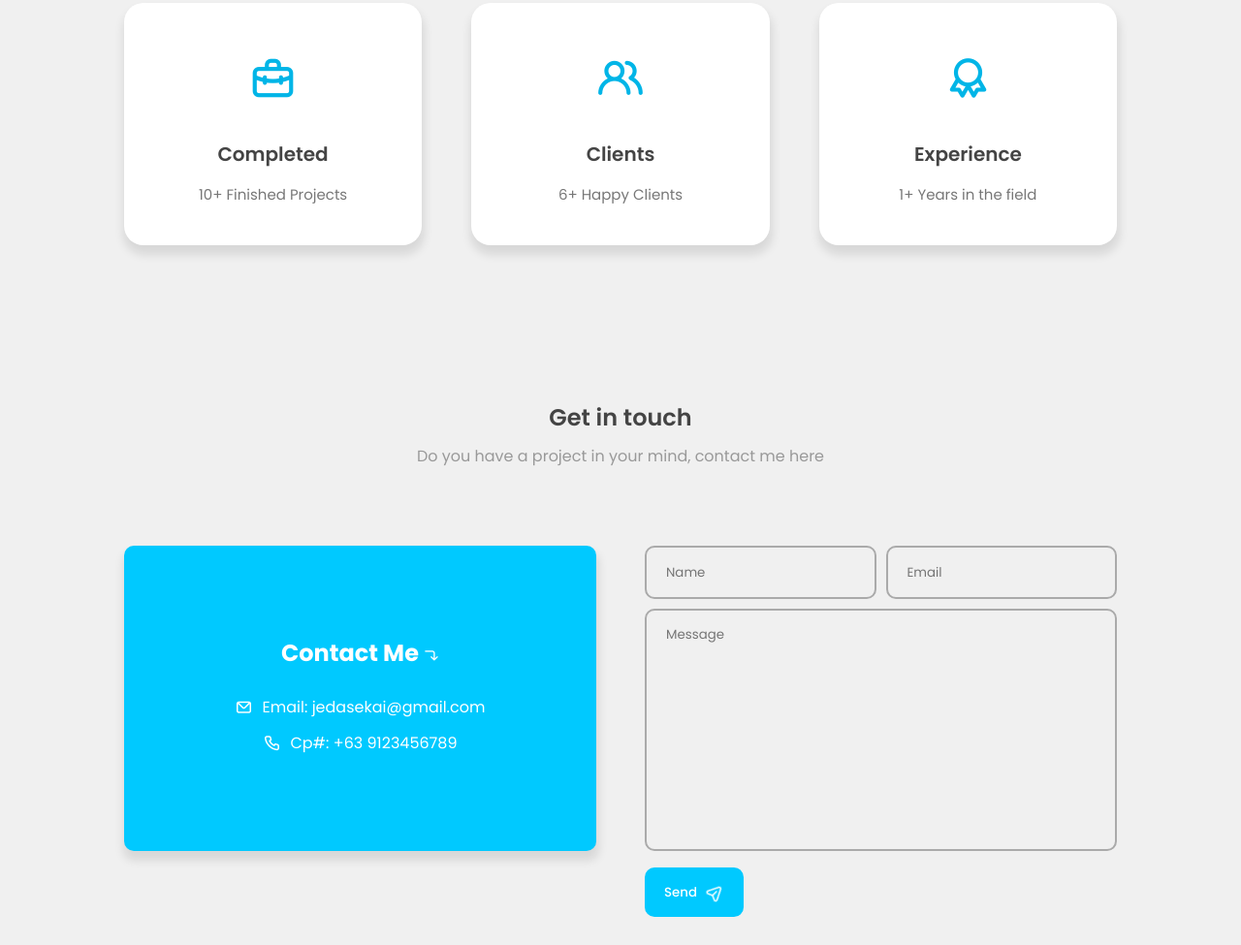
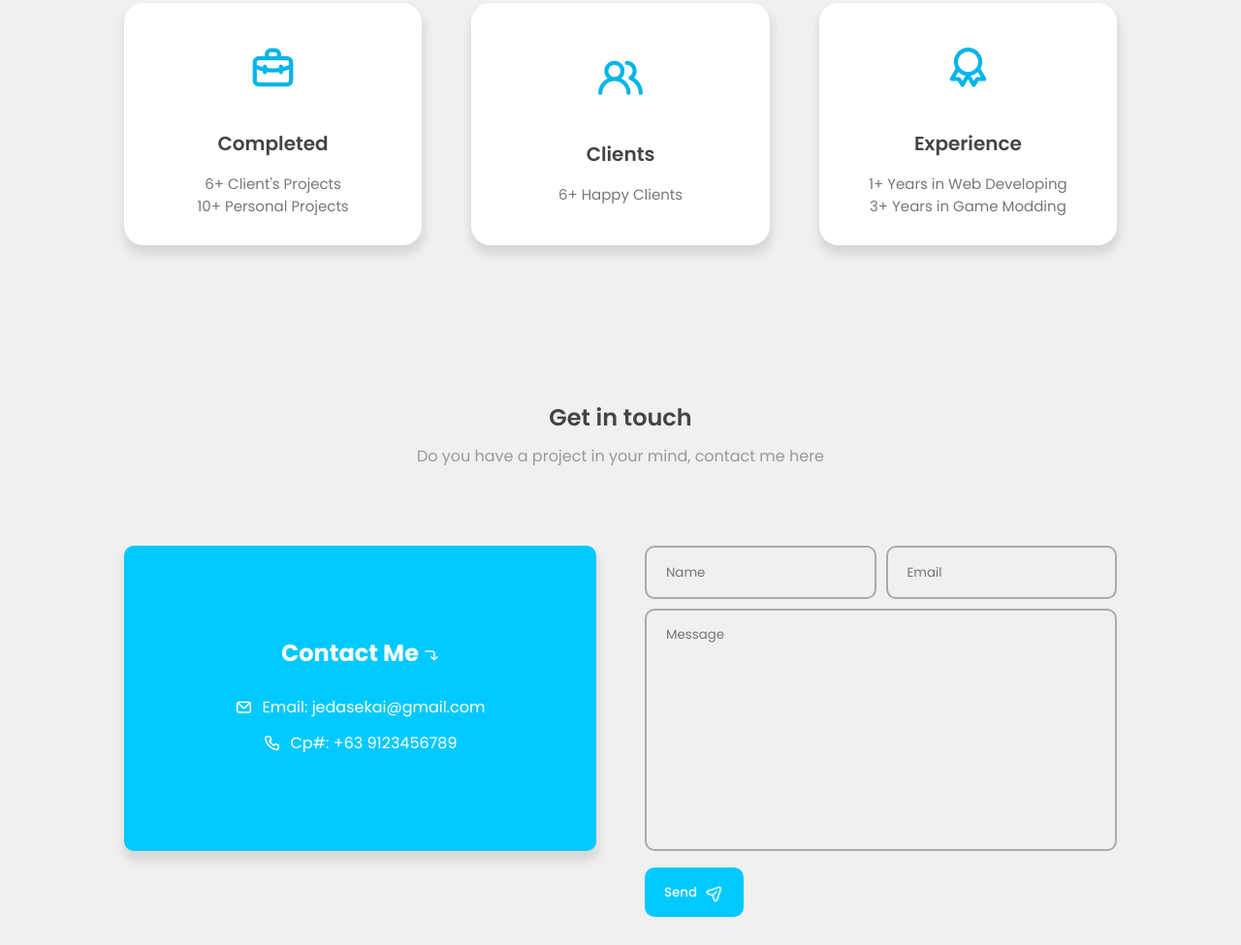
Before and after one commit to JedaBro/adie, a plain HTML site: page index.html in a window 1280 px wide. Shown: the part 1665-2640 px from the top of the page at 97% size. Drawn offline with nearby package versions, Linux system fonts and the light colour scheme.

Commit message:
Update index.html

```diff
--- a/index.html
+++ b/index.html
@@ -160,7 +160,8 @@
             <div class="project-box">
                 <i class="uil uil-briefcase-alt"></i>
                 <h3>Completed</h3>
-                <label>10+ Finished Projects</label>
+                <label>6+ Client's Projects</label>
+                <label>10+ Personal Projects</label>
             </div>
             <div class="project-box">
                 <i class="uil uil-users-alt"></i>
@@ -170,7 +171,8 @@
             <div class="project-box">
                 <i class="uil uil-award"></i>
                 <h3>Experience</h3>
-                <label>1+ Years in the field</label>
+                <label>1+ Years in Web Developing</label>
+                <label>3+ Years in Game Modding</label>
             </div>
           </div>
        </section>
@@ -213,7 +215,7 @@
     <!-- --------------- FOOTER --------------- -->
     <footer>
         <div class="top-footer">
-            <p style="text-align: center;">They Can Steal Our Projects, But They Can't Steal Our Knowledge!</p>
+            <p style="text-align: center;">They Can Steal Our Projects, But <br>They Can't Steal Our Knowledge!</p>
         </div>
         <div class="middle-footer">
             <p>Jeda Sekai</p>
```
